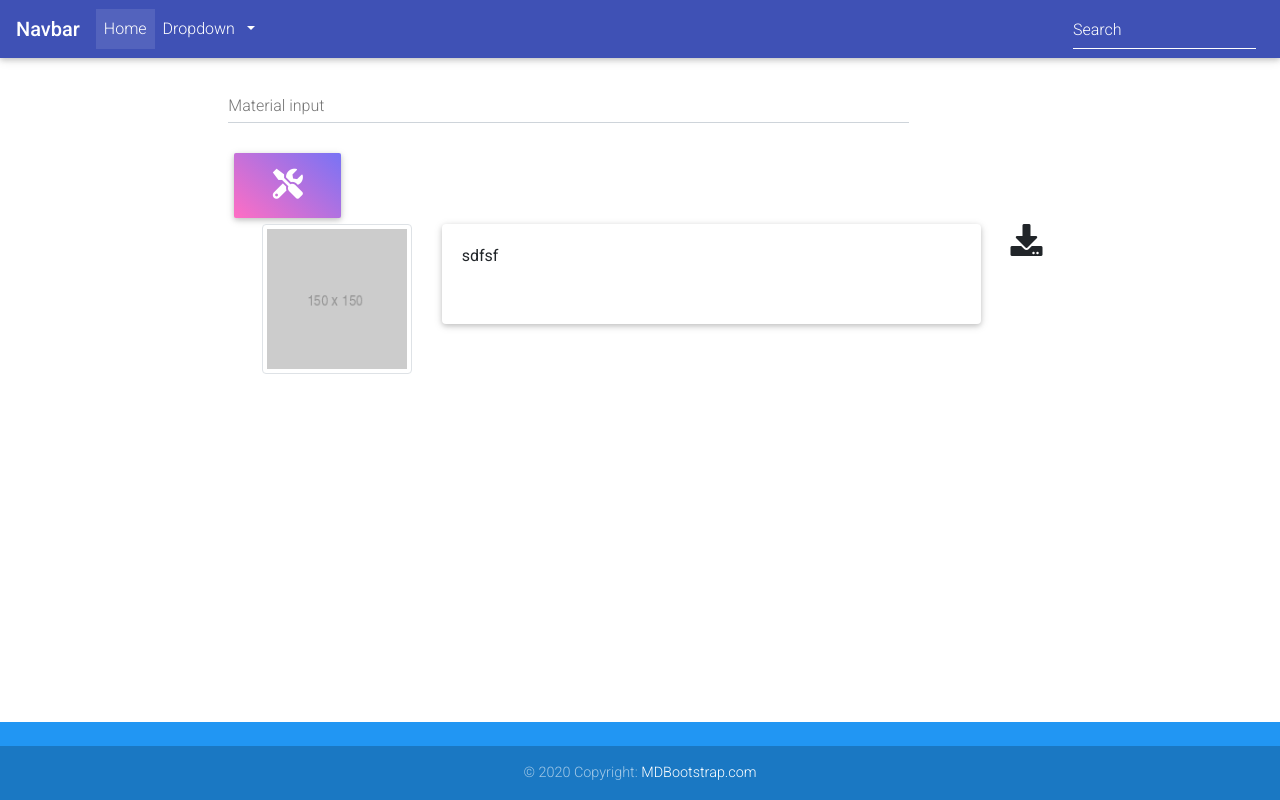
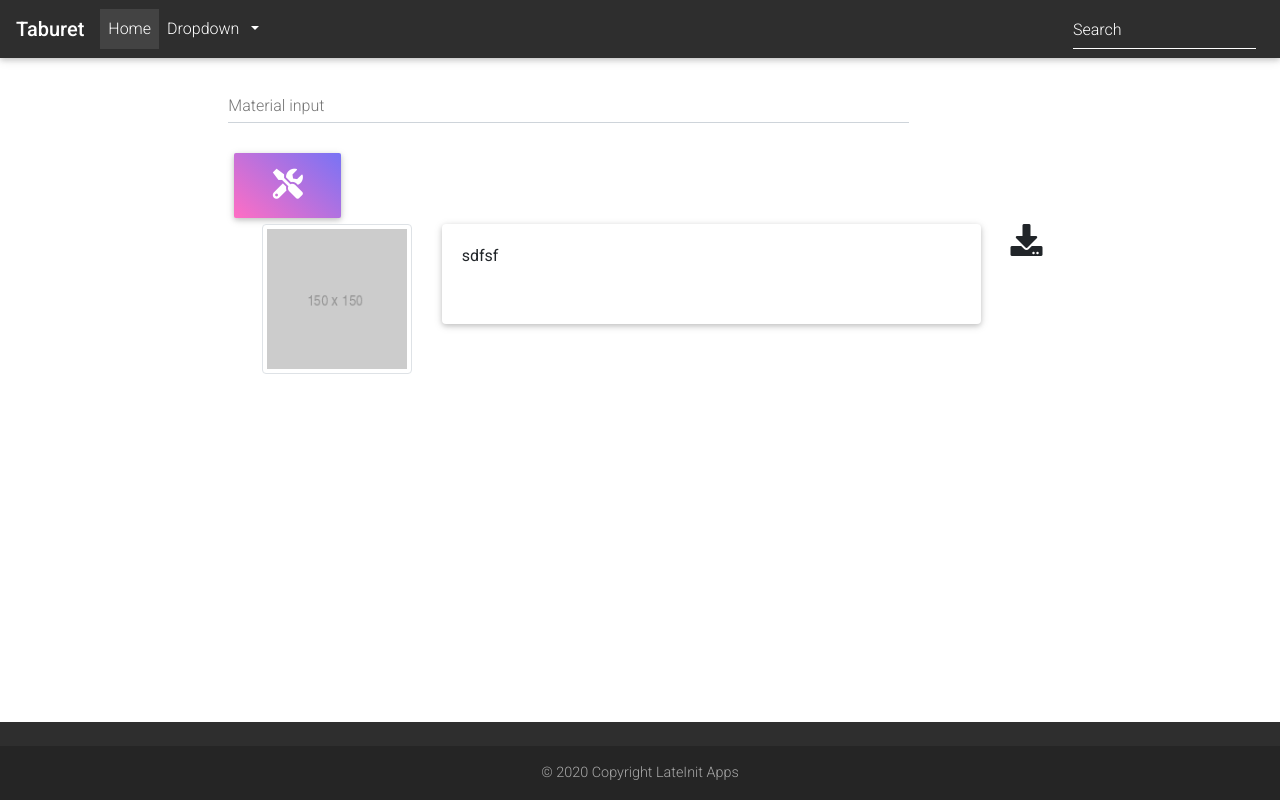
Before and after one commit to lateinit-apps/guitar-app, a React (Create React App) app in the folder vanguarde/: page / in a window 1280 px wide. Built offline with nearby package versions, Linux system fonts and the light colour scheme.

Commit message:
Slightly enhance header and footer styling

```diff
--- a/vanguarde/src/components/Footer.jsx
+++ b/vanguarde/src/components/Footer.jsx
@@ -5,11 +5,10 @@ export class Footer extends Component {
 
     render() {
         return (
-            <MDBFooter color="blue" className="font-small pt-4 mt-4 fixed-bottom">
+            <MDBFooter color="elegant-color" className="font-small pt-4 mt-4 fixed-bottom">
                 <div className="footer-copyright text-center py-3">
                     <MDBContainer fluid>
-                        &copy; {new Date().getFullYear()} Copyright: <a
-                        href="https://www.mdbootstrap.com"> MDBootstrap.com </a>
+                        &copy; {new Date().getFullYear()} Copyright LateInit Apps
                     </MDBContainer>
                 </div>
             </MDBFooter>
--- a/vanguarde/src/components/Header.jsx
+++ b/vanguarde/src/components/Header.jsx
@@ -13,9 +13,9 @@ export class Header extends Component {
 
     render() {
         return (
-            <MDBNavbar color="indigo" dark expand="md">
+            <MDBNavbar color="elegant-color" dark expand="md">
                 <MDBNavbarBrand>
-                    <strong className="white-text">Navbar</strong>
+                    <strong className="white-text">Taburet</strong>
                 </MDBNavbarBrand>
                 <MDBNavbarToggler/>
                 <MDBCollapse id="navbarCollapse3" navbar>
```
